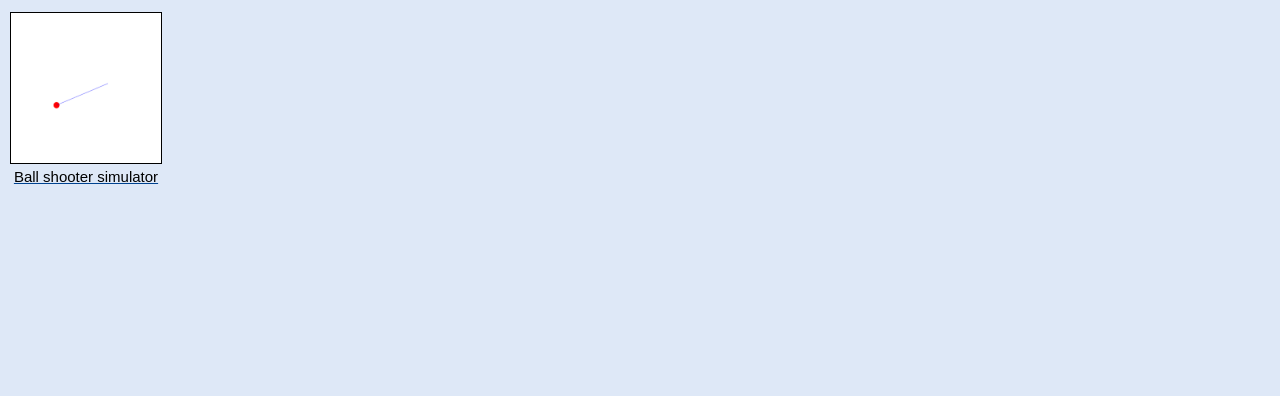
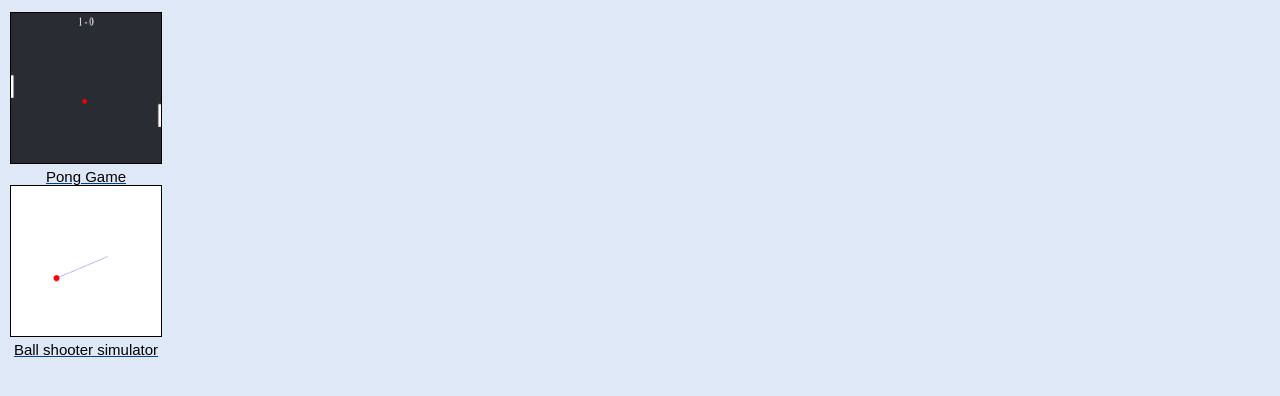
Before and after one commit to blackgeorge97/My-training, a plain HTML site: page project-site/index.html in a window 1280 px wide. Shown: the part 62-458 px from the top of the page. Drawn offline with Linux system fonts and the light colour scheme.

Commit message:
Updated project-site

```diff
--- a/project-site/index.html
+++ b/project-site/index.html
@@ -14,6 +14,10 @@
         </ul>
 	<p>Here are the projects that I have made using Javascript.</p>
         <ul class="projects">
+	    <li><a href="projects/pong/index.html">
+                <img src="photos/pong.png" src= width="756" height="756" alt="A photo of the Game">
+		<p>Pong Game</p></a>
+	    </li>
 	    <li><a href="projects/ball-shooter/index.html">
 	        <img src="photos/ballshooter.png" width="745" height="745" alt="A photo of the simulator">
 		<p>Ball shooter simulator</p></a>
```
Also changed, not shown: project-site/photos/pong.png (added).
